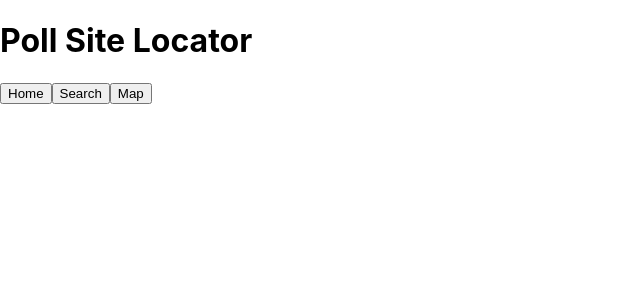
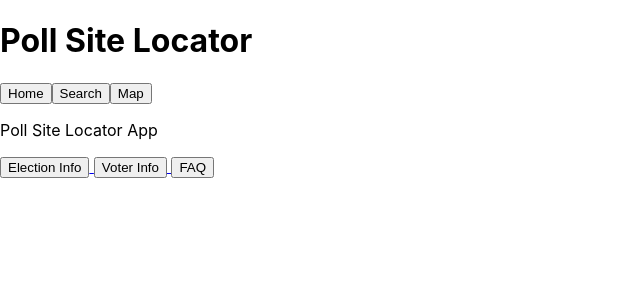
Before and after one commit to Kayrod23/hackathon_project, a React (Create React App) app: page /footer in a window 1280 px wide. Shown: the top 300 px of the page, without its empty margins (0-640 px from the left). Built offline with nearby package versions, Linux system fonts and the light colour scheme.

Commit message:
Adding FC conde for Footer Election Info Voter Info and FAQ

```diff
--- a/src/App.js
+++ b/src/App.js
@@ -3,7 +3,11 @@ import { BrowserRouter as Router, Routes, Route } from "react-router-dom";
 import Home from "./Pages/Home";
 import Search from "./Pages/Search";
 import Navbar from "./Components/Navbar";
-
+import Footer from "./Components/Footer";
+import ElectionInfo from "./Pages/ElectionInfo";
+import VoterInfo from "./Pages/VoterInfo";
+import FAQ from "./Pages/FAQ";
+import "./App.css";
 function App() {
   return (
     <div className="Nav">
@@ -14,7 +18,11 @@ function App() {
             {/* Define your routes here */}
             <Route path="/" element={<Home />} />
             <Route path="/search" element={<Search />} />
-          </Routes>
+            <Route path="/footer" element={<Footer />} />
+            <Route path="/electioninfo" element={<ElectionInfo />} />
+            <Route path="/voterinfo" element={<VoterInfo />} />
+            <Route path="/faq" element={<FAQ />} />
+            </Routes>
         </main>
       </Router>
     </div>
--- /dev/null
+++ b/src/Components/Footer.js
@@ -0,0 +1,26 @@
+import { Link } from "react-router-dom";
+import ElectionInfo from "../Pages/ElectionInfo";
+import VoterInfo from "../Pages/VoterInfo";
+import FAQ from "../Pages/FAQ";
+
+function Footer() {
+  return (
+    <footer>
+      <p>Poll Site Locator App</p>
+      <Link to="/electioninfo">
+        {" "}
+        <button onClick={ElectionInfo}>Election Info</button>
+      </Link>
+      <Link to="/electioninfo">
+        {" "}
+        <button onClick={VoterInfo}>Voter Info</button>
+      </Link>
+      <Link to="/electioninfo">
+        {" "}
+        <button onClick={FAQ}>FAQ</button>
+      </Link>
+    </footer>
+  );
+}
+
+export default Footer;
--- /dev/null
+++ b/src/Pages/ElectionInfo.js
@@ -0,0 +1,6 @@
+export default function ElectionInfo() {
+  <section className="DisplayInfo">
+    <p>Location: {ElectionInfo.ElectionLocation}</p>
+    <button type="back">Back</button>
+  </section>;
+}
--- /dev/null
+++ b/src/Pages/FAQ.js
@@ -0,0 +1,14 @@
+import ElectionInfo from "./ElectionInfo";
+import VoterInfo from "./VoterInfo";
+
+const FAQ = () => {
+  return (
+    <a>
+      <h3>Frequently Asked Questions</h3>
+      <ElectionInfo />
+      <VoterInfo />
+    </a>
+  );
+};
+
+export default FAQ;
--- /dev/null
+++ b/src/Pages/VoterInfo.js
@@ -0,0 +1,9 @@
+export default function VoterInfo() {
+  <div>
+    <h2>Voter Information</h2>
+    <p>Requirements: {VoterInfo.VoterRequirements}</p>
+    <section className="userInfo">
+      <button type="back">Back</button>
+    </section>
+  </div>;
+}
```
